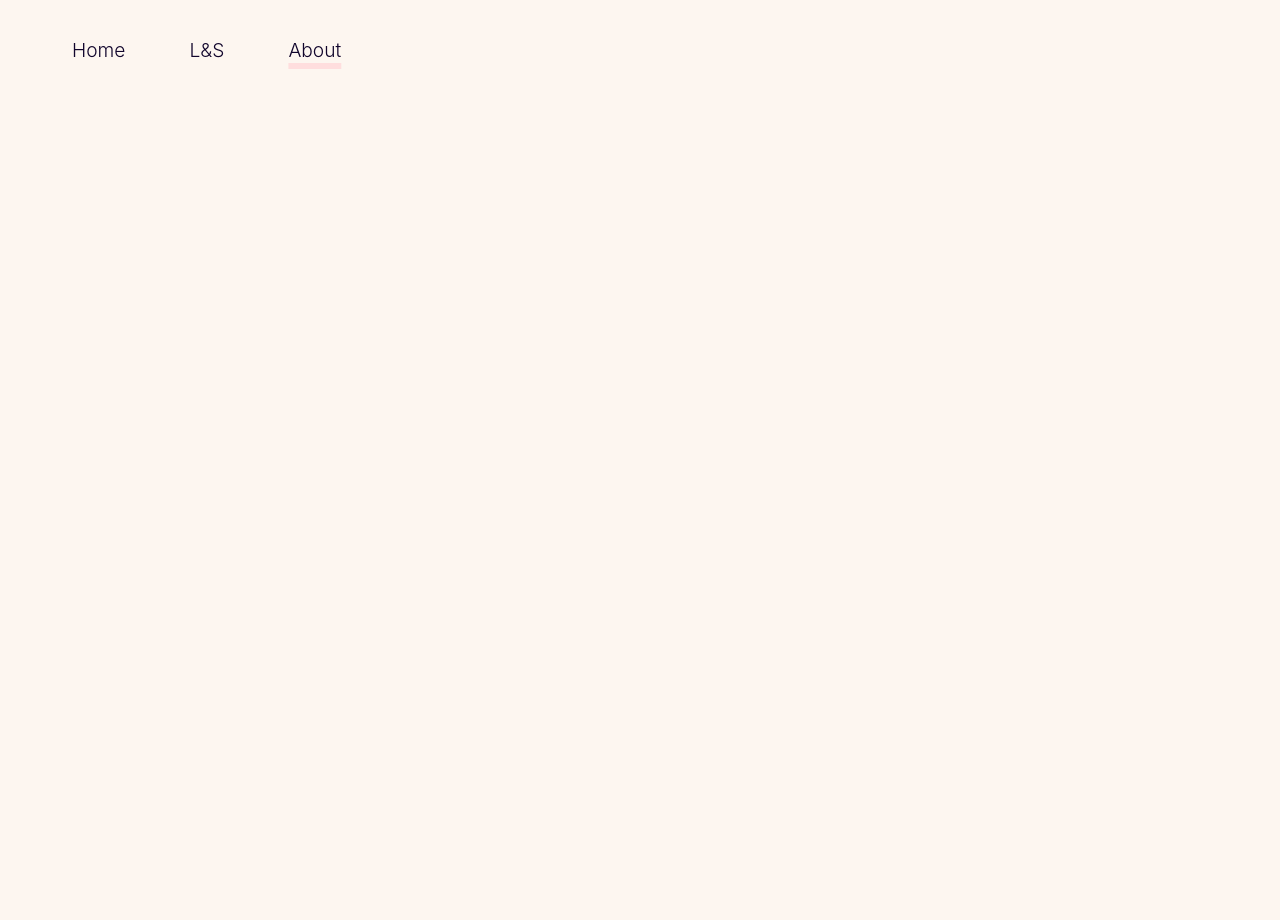
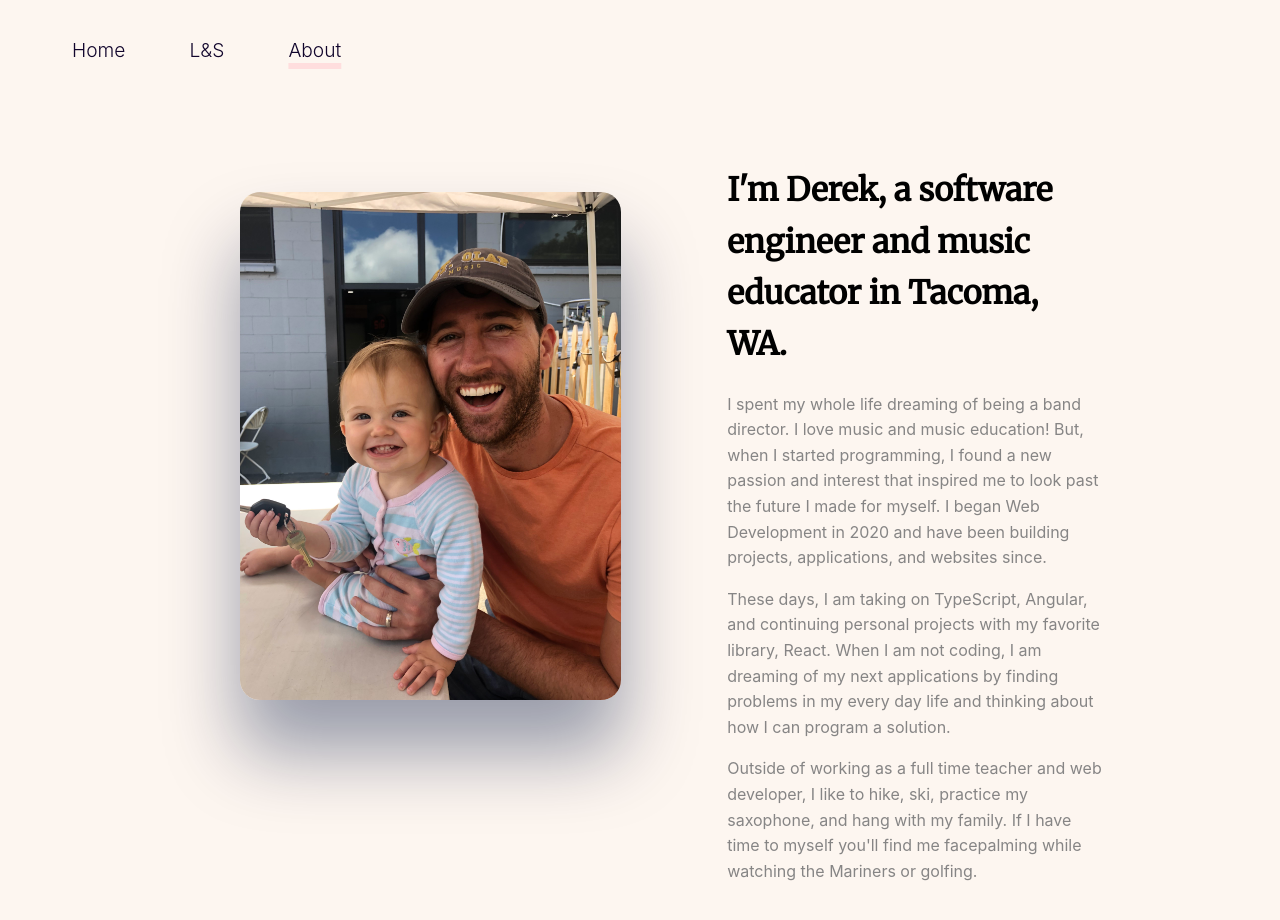
Before and after one commit to mooch3/dsmithlearns, a Next.js app: page /about in a window 1280 px wide. Shown: the top 920 px of the page. Before the commit the page ends 800 px from the top, so only its background shows below. Built offline with nearby package versions, Linux system fonts and the light colour scheme.

Commit message:
Added About page and flex

```diff
--- /dev/null
+++ b/components/About/AboutContainer.js
@@ -0,0 +1,8 @@
+import classes from './AboutContainer.module.css';
+
+
+const AboutContainer = ({ children }) => {
+  return <div className={classes.about}>{children}</div>;
+};
+
+export default AboutContainer
--- /dev/null
+++ b/components/About/AboutContainer.module.css
@@ -0,0 +1,7 @@
+.about {
+    margin: 6rem auto;
+    width: 100%;
+    display: flex;
+    flex-wrap: wrap;
+    padding: 3rem;
+}
--- /dev/null
+++ b/components/About/AboutContent.js
@@ -0,0 +1,30 @@
+import classes from "./AboutContent.module.css";
+
+const AboutContent = () => {
+  return (
+    <div className={classes["about-content"]}>
+      <h1>I'm Derek, a software engineer and music educator in Tacoma, WA.</h1>
+      <p>
+        I spent my whole life dreaming of being a band director. I love music
+        and music education! But, when I started programming, I found a new
+        passion and interest that inspired me to look past the future I made for
+        myself. I began Web Development in 2020 and have been building projects,
+        applications, and websites since.
+      </p>
+      <p>
+        These days, I am taking on TypeScript, Angular, and continuing personal
+        projects with my favorite library, React. When I am not coding, I am
+        dreaming of my next applications by finding problems in my every day
+        life and thinking about how I can program a solution.
+      </p>
+      <p>
+        Outside of working as a full time teacher and web developer, I like to
+        hike, ski, practice my saxophone, and hang with my family. If I have
+        time to myself you'll find me facepalming while watching the Mariners or
+        golfing.
+      </p>
+    </div>
+  );
+};
+
+export default AboutContent;
--- /dev/null
+++ b/components/About/AboutContent.module.css
@@ -0,0 +1,15 @@
+.about-content {
+    line-height: 1.6;
+    text-align: left;
+    flex: 40%;
+}
+
+.about-content p {
+    color: #868585;
+}
+
+@media screen and (max-width: 900px) {
+    .about-content {
+        flex: 100%;
+    }
+}
--- /dev/null
+++ b/components/About/AboutImage.js
@@ -0,0 +1,11 @@
+import classes from "./AboutImage.module.css";
+
+const AboutImage = () => {
+  return (
+    <div className={classes["image-container"]}>
+      <img src="aboutImage.jpeg" />
+    </div>
+  );
+};
+
+export default AboutImage;
--- /dev/null
+++ b/components/About/AboutImage.module.css
@@ -0,0 +1,16 @@
+.image-container {
+    flex: 45%;
+    margin: 3rem 4rem;
+}
+
+.image-container img {
+    width: 90%;
+    border-radius: 20px;
+    box-shadow: 0 52px 74px rgb(0 21 64 / 40%);
+}
+
+@media screen and (max-width: 900px) {
+    .image-container {
+        flex: 100%;
+    }
+}
--- a/pages/about/index.js
+++ b/pages/about/index.js
@@ -1,7 +1,14 @@
+import AboutContainer from "../../components/About/AboutContainer";
+import AboutImage from "../../components/About/AboutImage";
+import AboutContent from "../../components/About/AboutContent";
+
 const About = () => {
-    return (
-        <div>About</div>
-    )
-}
+  return (
+    <AboutContainer>
+      <AboutImage />
+      <AboutContent />
+    </AboutContainer>
+  );
+};
 
 export default About;
```
Also changed, not shown: public/aboutImage.jpeg (added).
